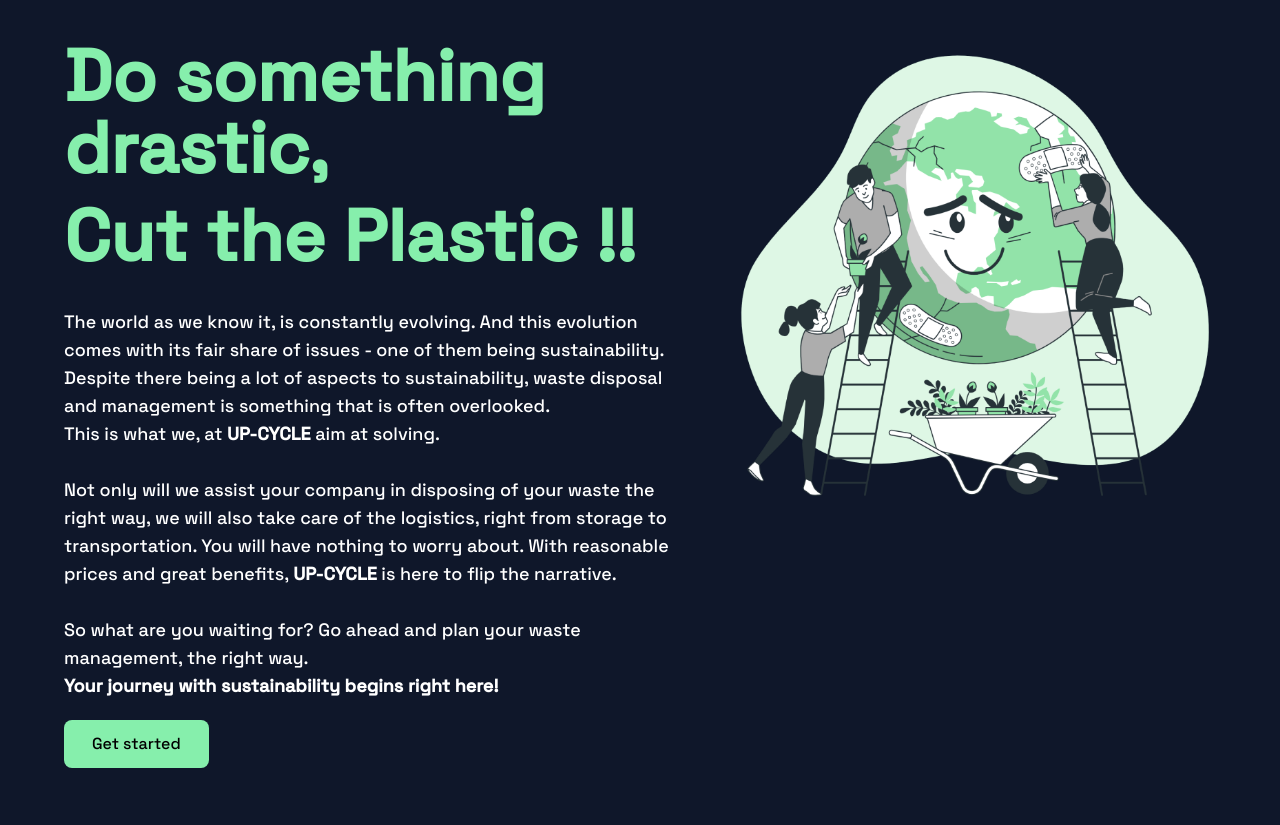
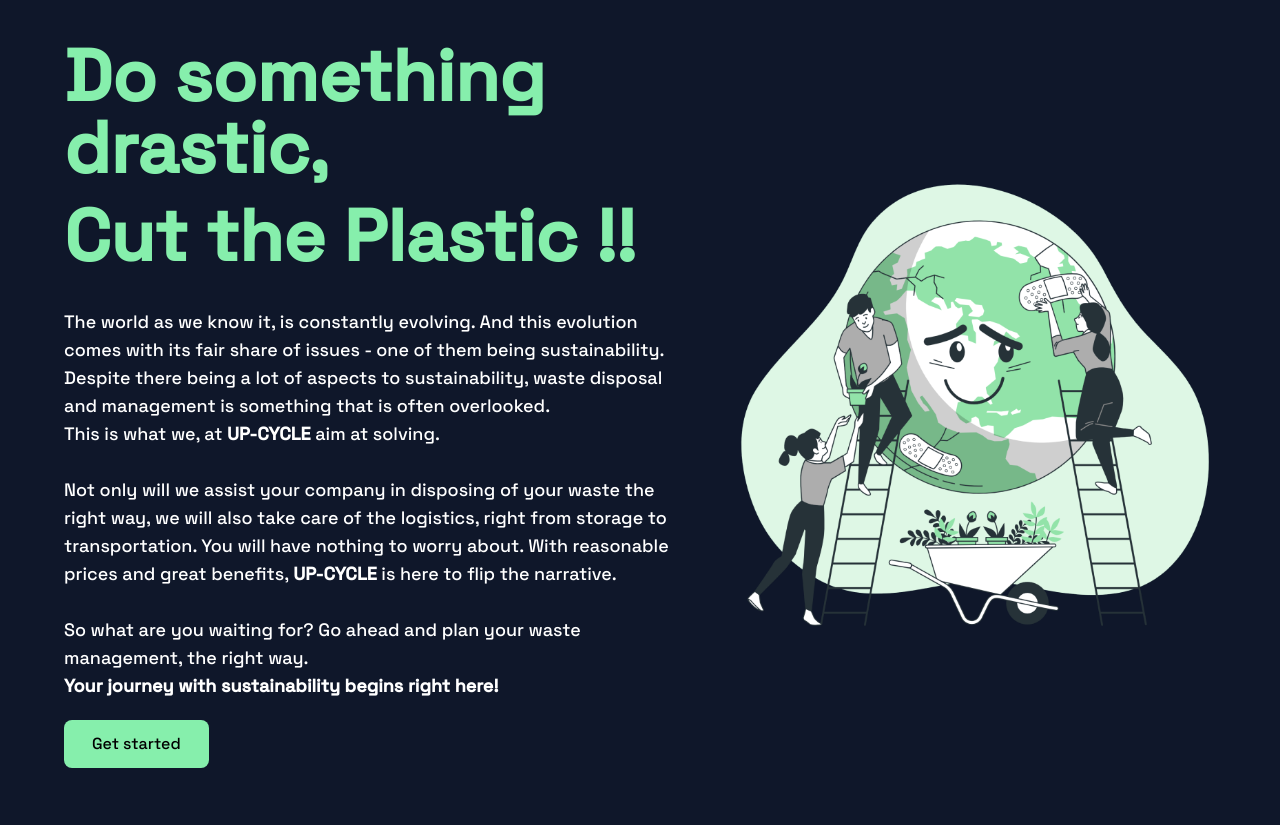
Before and after one commit to World-Konkani-Centre/SCL-2022-AlphaByte, a Django app: page / in a window 1280 px wide. Shown: the part 80-905 px from the top of the page. Run offline with Django 4.2, Linux system fonts and the light colour scheme; some libraries are stand-ins or nearby versions; some web fonts are replaced.

Commit message:
Home Page Fixes

```diff
--- a/App/templates/App/home.html
+++ b/App/templates/App/home.html
@@ -14,10 +14,10 @@
     {% block content %}
     <div class="bg-slate-900 min-h-screen px-16">
       <div class="lg:flex lg:gap-8 lg:flex-row-reverse">
-        <div>
-          <img src="{% static '/IMGS/Earth.png' %}" alt="" srcset="" class="py-10">
+        <div class="sm:my-auto sm:py-10">
+          <img src="{% static '/IMGS/Earth.png' %}" alt="" srcset="">
         </div>
-        <div class="font-space py-10 lg:w-4/5 md:w-3/5">
+        <div class="font-space py-10 lg:w-4/5 w-full">
           <h1 class="sm:text-7xl text-4xl text-green-300 font-bold">Do something drastic,<span class="block sm:my-4 my-2">Cut the Plastic !!</span></h1>
           <p class="py-5 text-white sm:text-lg text-sm">
             The world as we know it, is constantly evolving. And this evolution comes with its fair share of issues - one of them being sustainability.
@@ -31,7 +31,7 @@
           </button>
         </div>
       </div>
-      <div class="py-10 flex flex-wrap md:flex-nowrap gap-4 mb-1">
+      <div class="py-10 flex flex-wrap lg:flex-nowrap gap-4 mb-1">
           <div class="px-4 py-7 border-white border text-white rounded-lg shadow-lg">
             <img src="{% static '/IMGS/avatar.png' %}" class="rounded-full h-14" ><br>
             <h3 class="text-sm sm:text-lg">Great website. Made it so much easier for the company to deal with waste management. Thank you UP-CYCLE!</h3>
```
Also changed, not shown: App/migrations/0002_alter_waste_entry_date_alter_waste_id.py (added), App/migrations/0003_alter_waste_entry_date_alter_waste_id.py (added), db.sqlite3.
